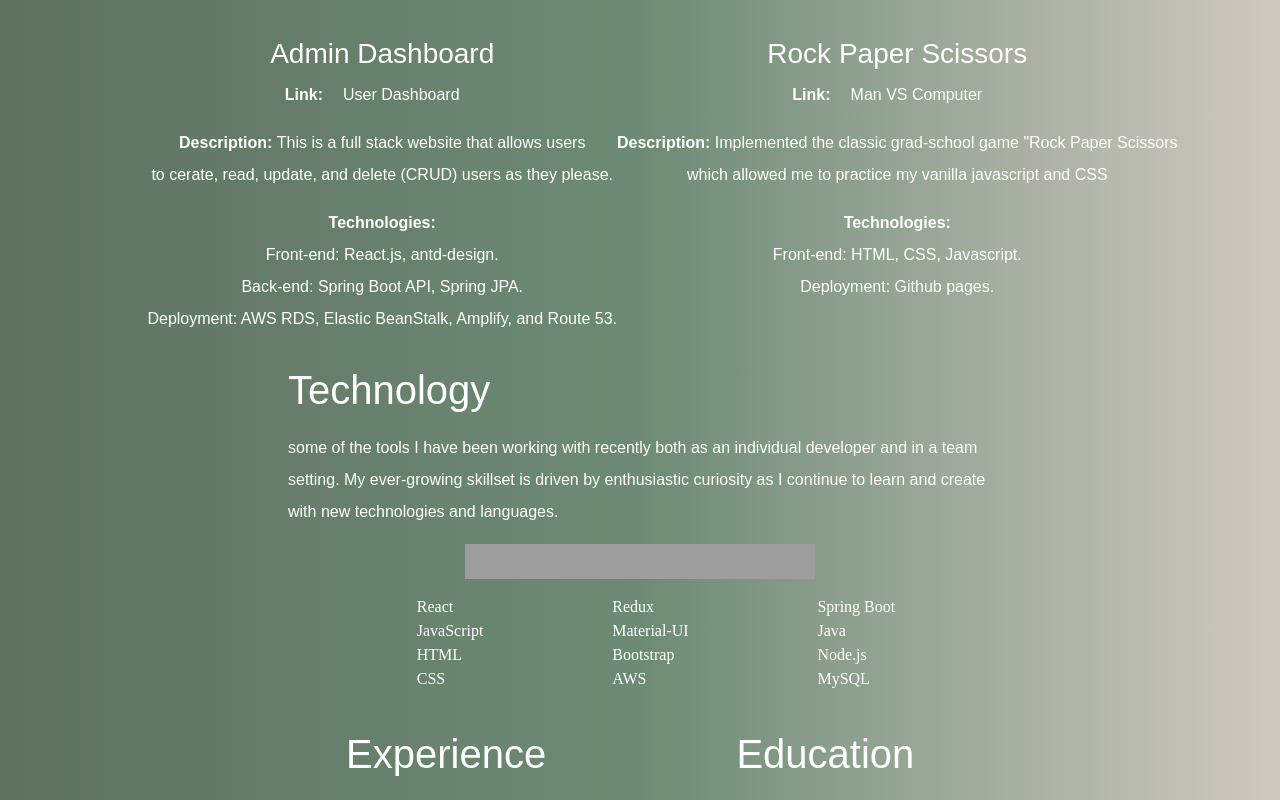
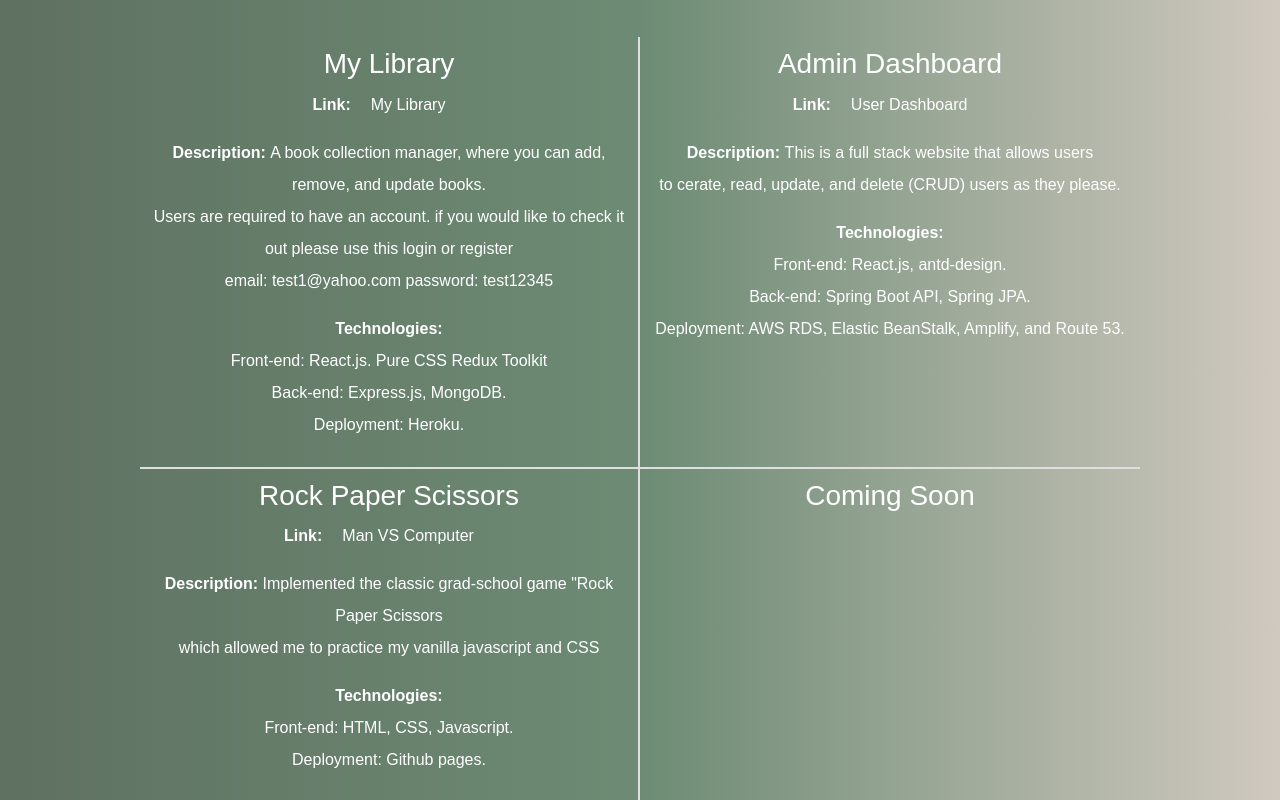
Before and after one commit to raboomar/Portifolio, a React (Create React App) app in the folder portifolio/: page / in a window 1280 px wide. Shown: the part 900-1700 px from the top of the page. Built offline with nearby package versions, Linux system fonts and the light colour scheme; grey boxes are pictures that could not be loaded.

Commit message:
added project

```diff
--- a/portifolio/src/pages/Projects/Projects.jsx
+++ b/portifolio/src/pages/Projects/Projects.jsx
@@ -8,6 +8,35 @@ function Projects() {
       </div>
       <div className="project-container">
         <div className="project1">
+          <div className=" project1-box">
+            <div>
+              <h3>My Library</h3>
+              <p>
+                <strong> Link:</strong>
+                <a href="https://ramibooklibrary.herokuapp.com/">My Library</a>
+              </p>
+              <p>
+                <strong>Description: </strong> A book collection manager, where
+                you can add, remove, and update books.
+                <p>
+                  Users are required to have an account. if you would like to
+                  check it out please use this login or register
+                  <br /> email: test1@yahoo.com password: test12345
+                </p>
+              </p>
+              <p>
+                <strong> Technologies: </strong>
+                <br />
+                Front-end: React.js. Pure CSS Redux Toolkit
+                <br />
+                Back-end: Express.js, MongoDB. <br />
+                Deployment: Heroku.
+              </p>
+            </div>
+          </div>
+        </div>
+
+        <div className="project2">
           <div className=" project1-box">
             <div>
               <h3>Admin Dashboard</h3>
@@ -33,7 +62,7 @@ function Projects() {
           </div>
         </div>
 
-        <div className="project2">
+        <div className="project3">
           <div className="project2-box ">
             <div>
               <h3>Rock Paper Scissors</h3>
@@ -57,6 +86,32 @@ function Projects() {
             </div>
           </div>
         </div>
+
+        <div className="project4">
+          <div className=" project1-box">
+            <div>
+              <h3>Coming Soon</h3>
+              {/* <p>
+                <strong> Link:</strong>
+                <a href="https://main.d21nudikvh3ule.amplifyapp.com/">
+                  User Dashboard
+                </a>
+              </p>
+              <p>
+                <strong>Description: </strong> This is a full stack website that
+                allows users <br /> to cerate, read, update, and delete (CRUD)
+                users as they please.
+              </p>
+              <p>
+                <strong> Technologies: </strong>
+                <br />
+                Front-end: React.js, antd-design. <br />
+                Back-end: Spring Boot API, Spring JPA. <br />
+                Deployment: AWS RDS, Elastic BeanStalk, Amplify, and Route 53.
+              </p> */}
+            </div>
+          </div>
+        </div>
       </div>
     </div>
   );
--- a/portifolio/src/pages/Projects/projects.css
+++ b/portifolio/src/pages/Projects/projects.css
@@ -6,9 +6,11 @@
     display: grid;
     grid-template-areas:
     'title tile'
-      'project1 project2 ';
-      /* 'project2 project2'; */
+      'project1 project2'
+      'project3 project4';
 justify-content: center;
+
+
 }
 .project-title{
     grid-area: title;
@@ -21,16 +23,36 @@ justify-content: center;
 }
 .project1{
     grid-area: project1;
-    margin-left: 45px;
-
+    border-right: 2px solid #dfdfdf;
+    border-bottom: 2px solid #dfdfdf;
+  width: 500px;
+  padding: 10px;
 
 }
 .project2{
     grid-area: project2;
+    width: 500px;
+    padding: 10px;
+    border-bottom: 2px solid #dfdfdf;
+}
+.project3{
+
+grid-area: project3;
+width: 500px;
+padding: 10px;
+border-right: 2px solid #dfdfdf;
 
 }
 
 
+.project4{
+
+    grid-area: project4;
+    width: 500px;
+    padding: 10px;
+
+
+    }
 
 @media only screen and (max-width: 600px) {
     .project-row {
```
